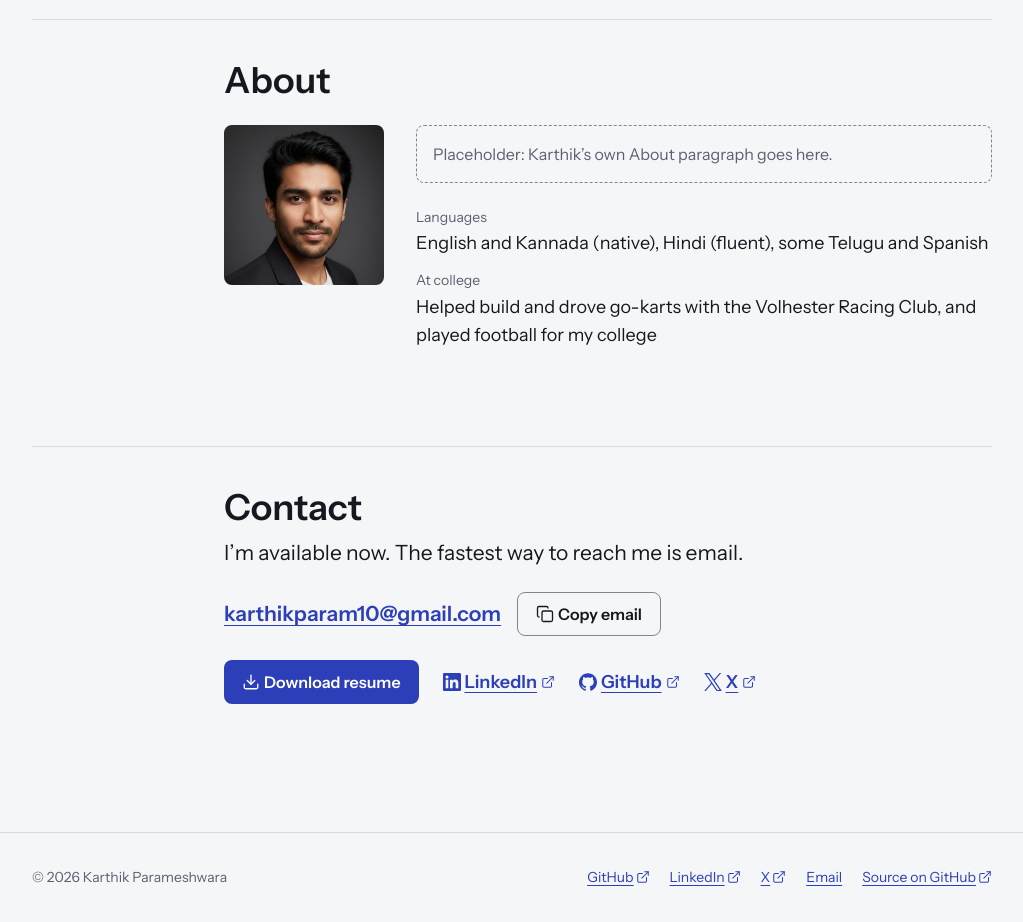
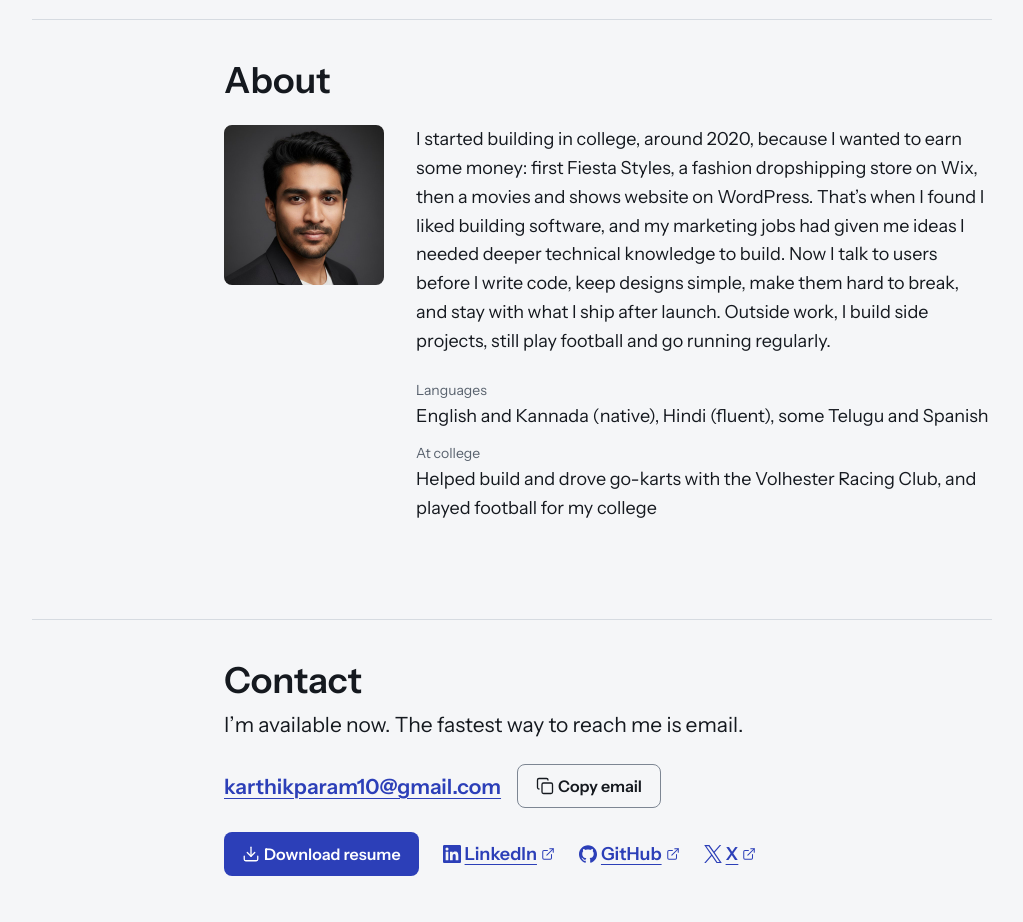
Before and after one commit to Karthik-beta/personal-website, a Next.js app: page / in a window 1280 px wide. Shown: the part 4120-5042 px from the top of the page, without its empty margins (128-1151 px from the left). Built offline with nearby package versions, Linux system fonts and the light colour scheme; no server answers.

Commit message:
feat: add the about paragraph

```diff
--- a/src/components/home/about.tsx
+++ b/src/components/home/about.tsx
@@ -33,9 +33,14 @@ export function About() {
                 className="size-32 rounded-control sm:size-40"
               />
               <div className="grid max-w-[60ch] content-start gap-6">
-                {/* TODO(karthik): About paragraph, written by Karthik. Replace this placeholder. */}
-                <p className="rounded-control border border-dashed border-rule-strong p-4 text-sm text-muted">
-                  Placeholder: Karthik&rsquo;s own About paragraph goes here.
+                <p>
+                  I started building in college, around 2020, because I wanted to earn some money:
+                  first Fiesta Styles, a fashion dropshipping store on Wix, then a movies and shows
+                  website on WordPress. That&rsquo;s when I found I liked building software, and my
+                  marketing jobs had given me ideas I needed deeper technical knowledge to build.
+                  Now I talk to users before I write code, keep designs simple, make them hard to
+                  break, and stay with what I ship after launch. Outside work, I build side
+                  projects, still play football and go running regularly.
                 </p>
                 <dl className="grid gap-3">
                   {details.map((item) => (
```
